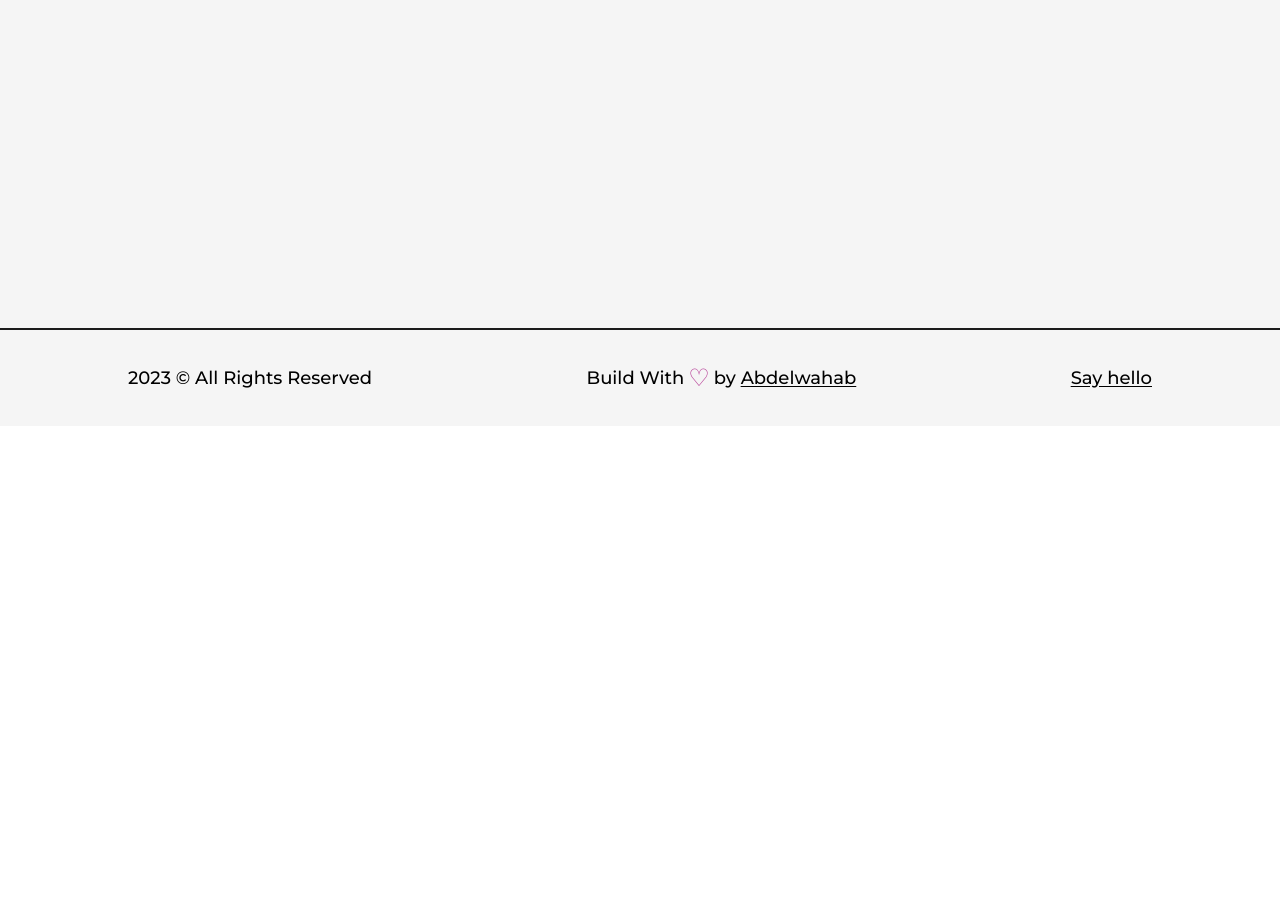
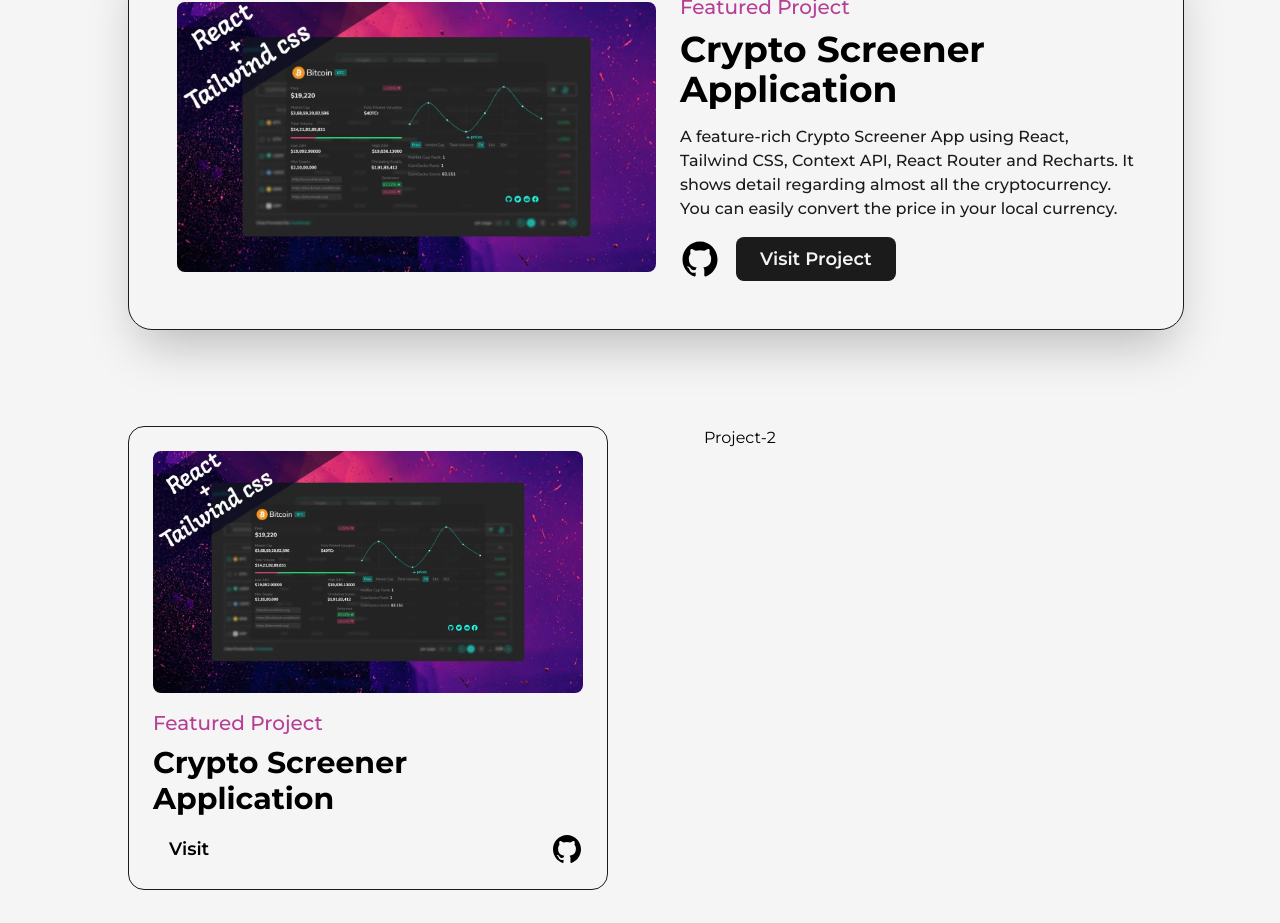
Before and after one commit to AbdelwahabTop/Next.js-Developer-Portfolio, a Next.js app: page /projects in a window 1280 px wide. Before the commit this address had no page. Shown: the part 560-1483 px from the top of the page. Before the commit the page ends 986 px from the top, so only its background shows below. Built offline with nearby package versions, Linux system fonts and the light colour scheme.

Commit message:
Featured Project

```diff
--- /dev/null
+++ b/src/pages/projects.js
@@ -0,0 +1,131 @@
+import React from "react";
+import Head from "next/head";
+import AnimatedText from "@/components/AnimatedText";
+import Layout from "@/components/Layout";
+import Link from "next/link";
+import Image from "next/image";
+import { GithubIcon } from "@/components/icons";
+import project1 from "../../public/images/projects/crypto-screener-cover-image.jpg";
+
+const FeaturedProject = ({ type, title, summary, img, link, github }) => {
+  return (
+    <article className="w-full flex items-center justify-between rounded-3xl border border-solid border-dark bg-light shadow-2xl p-12">
+      <Link
+        href={link}
+        target="_blank"
+        className="w-1/2 cursor-pointer overflow-hidden rounded-lg"
+      >
+        <Image src={img} alt={title} className="w-full h-auto" />
+      </Link>
+
+      <div className="w-1/2 flex flex-col items-start justify-between pl-6">
+        <span className="text-primary font-medium text-xl">{type}</span>
+        <Link
+          href={link}
+          target="_blank"
+          className="hover:underline underline-offset-2"
+        >
+          <h2 className="my-2 w-full text-left text-4xl font-bold">{title}</h2>
+        </Link>
+        <p className="my-2 font-medium text-dark">{summary}</p>
+        <div className="mt-2 flex items-center">
+          <Link href={github} target="_blank" className="w-10">
+            <GithubIcon />
+          </Link>
+          <Link
+            href={link}
+            target="_blank"
+            className="ml-4 rounded-lg bg-dark text-light p-2 px-6 text-lg font-semibold"
+          >
+            Visit Project
+          </Link>
+        </div>
+      </div>
+    </article>
+  );
+};
+
+const Project = ({ type, title, img, link, github }) => {
+  return (
+    <article className="w-full flex flex-col items-center justify-center rounded-2xl border border-solid border-dark bg-light p-6 relative">
+      <Link
+        href={link}
+        target="_blank"
+        className="w-full cursor-pointer overflow-hidden rounded-lg"
+      >
+        <Image src={img} alt={title} className="w-full h-auto" />
+      </Link>
+
+      <div className="w-full flex flex-col items-start justify-between mt-4">
+        <span className="text-primary font-medium text-xl">{type}</span>
+        <Link
+          href={link}
+          target="_blank"
+          className="hover:underline underline-offset-2"
+        >
+          <h2 className="my-2 w-full text-left text-3xl font-bold">{title}</h2>
+        </Link>
+        <div className="w-full mt-2 flex items-center justify-between">
+          <Link
+            href={link}
+            target="_blank"
+            className="ml-4 text-lg font-semibold"
+          >
+            Visit
+          </Link>
+          <Link href={github} target="_blank" className="w-8">
+            <GithubIcon />
+          </Link>
+        </div>
+      </div>
+    </article>
+  );
+};
+
+const projects = () => {
+  return (
+    <>
+      <Head>
+        <title>Abdelwahab | Projects Page</title>
+        <meta name="description" content="any description" />
+      </Head>
+      <main className="w-full mb-16 flex flex-col items-center justify-center">
+        <Layout className="pt-16">
+          <AnimatedText
+            text="Imagination Trumps Knowledge!"
+            className="mb-16"
+          />
+
+          <div className="grid grid-cols-12 gap-24">
+            <div className="col-span-12">
+              <FeaturedProject
+                title="Crypto Screener Application"
+                summary="A feature-rich Crypto Screener App using React, Tailwind CSS, Context API, React Router and Recharts.
+                It shows detail regarding almost all the cryptocurrency. You can easily convert the price in your
+                local currency."
+                link="/"
+                type="Featured Project"
+                img={project1}
+                github="/"
+              />
+            </div>
+            <div className="col-span-6">
+              <Project
+                title="Crypto Screener Application"
+                link="/"
+                type="Featured Project"
+                img={project1}
+                github="/"
+              />
+            </div>
+            <div className="col-span-6">Project-2</div>
+            <div className="col-span-6">Project-3</div>
+            <div className="col-span-6">Project-4</div>
+          </div>
+        </Layout>
+      </main>
+    </>
+  );
+};
+
+export default projects;
```
